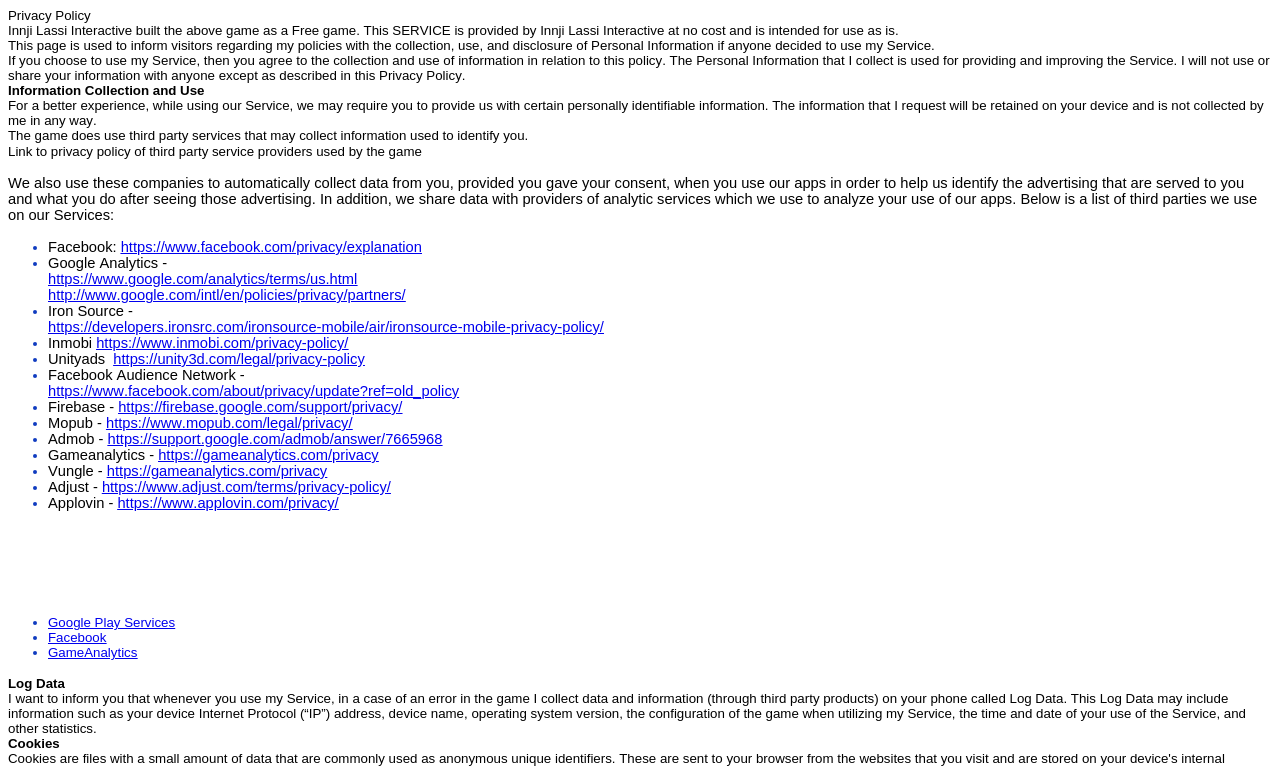
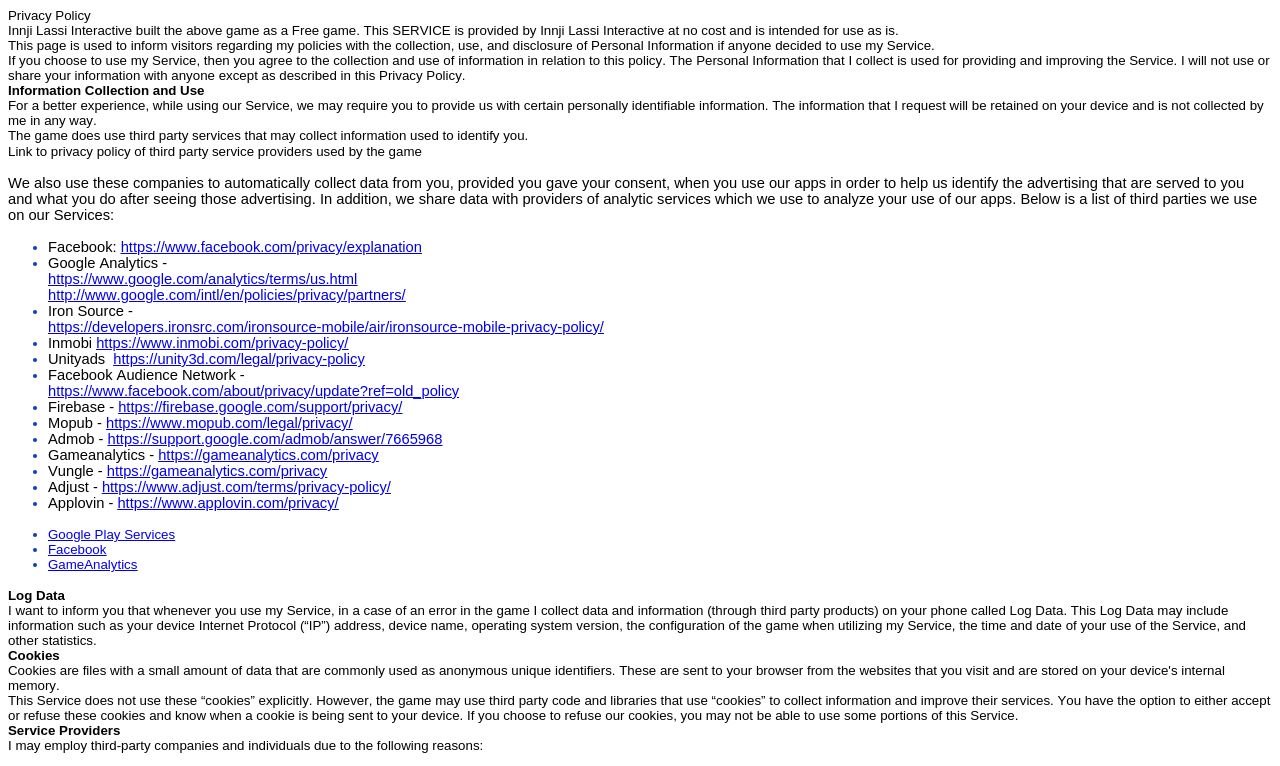
Before and after one commit to innjilassi/innjilassi.github.io, a plain HTML site: page index.html in a window 1280 px wide. Shown: the top 766 px of the page. Drawn offline with Linux system fonts and the light colour scheme.

Commit message:
removed space

```diff
--- a/index.html
+++ b/index.html
@@ -58,8 +58,8 @@ We also use these companies to automatically collect data from you, provided you
   <li class="li3"><span class="s3"></span><span class="s4">Adjust - <a href="https://www.adjust.com/terms/privacy-policy/"><span class="s5">https://www.adjust.com/terms/privacy-policy/</span></a></span></li>
   <li class="li3"><span class="s3"></span><span class="s4">Applovin - <a href="https://www.applovin.com/privacy/"><span class="s5">https://www.applovin.com/privacy/</span></a></span></li>
 </ul>
-<p class="p4"><span class="s1">The privacy policies of our partners may include additional terms and disclosures regarding their data collection and use practices and tracking technologies, and we encourage you to check those privacy policies to learn more about their data collection and use practices, use of cookies and other similar tracking technologies.</span></p>
-<p class="p5"><span class="s1"></span><br></p>
+<!--p class="p4"><span class="s1">The privacy policies of our partners may include additional terms and disclosures regarding their data collection and use practices and tracking technologies, and we encourage you to check those privacy policies to learn more about their data collection and use practices, use of cookies and other similar tracking technologies.</span></!--p>
+<p class="p5"><span class="s1"></span><br></p-->
 <ul class="ul1">
   <li class="li6"><span class="s7"><a href="https://www.google.com/policies/privacy/"><span class="s8">Google Play Services</span></a></span></li>
   <li class="li6"><span class="s7"><a href="https://www.facebook.com/about/privacy"><span class="s8">Facebook</span></a></span></li>
```
